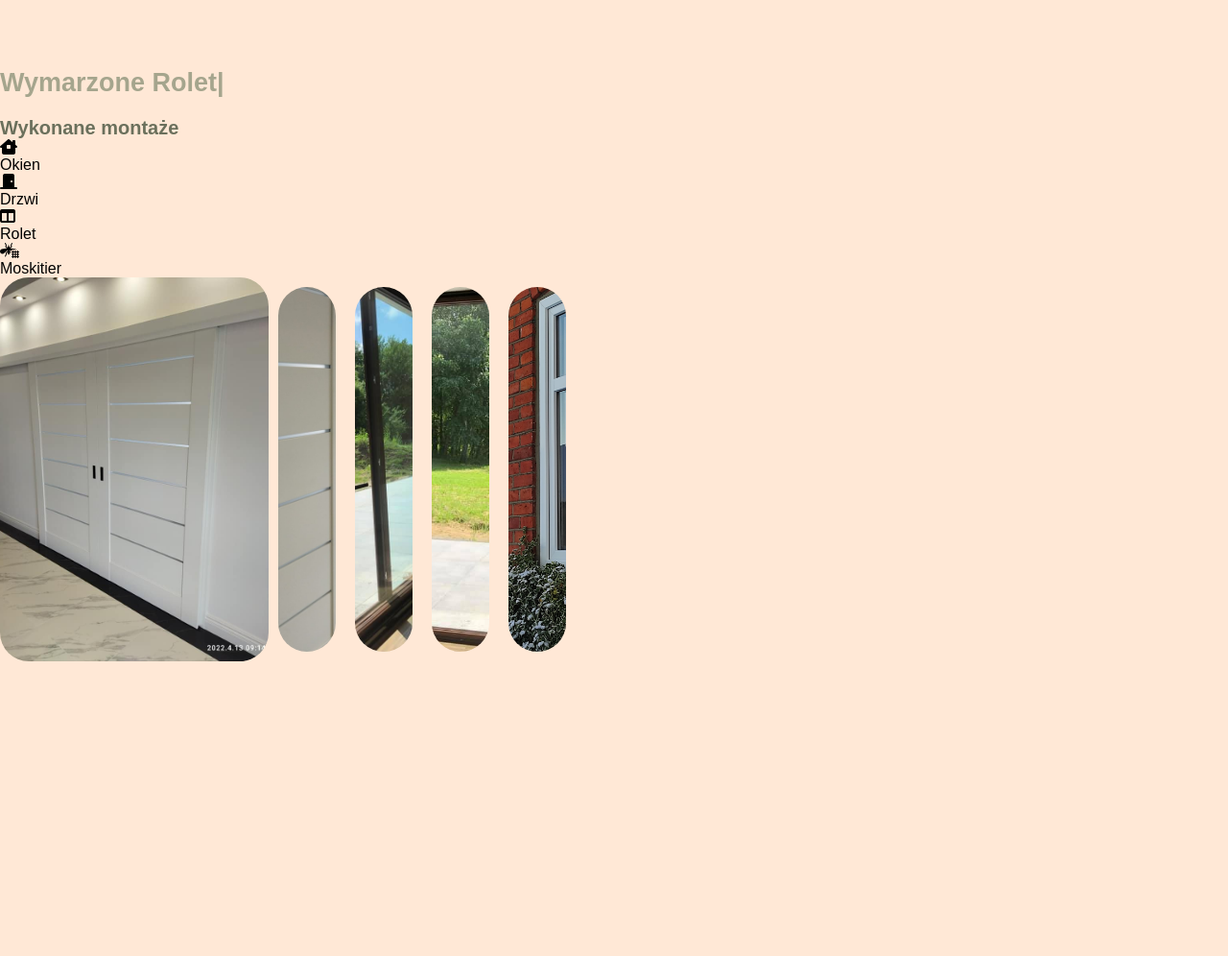
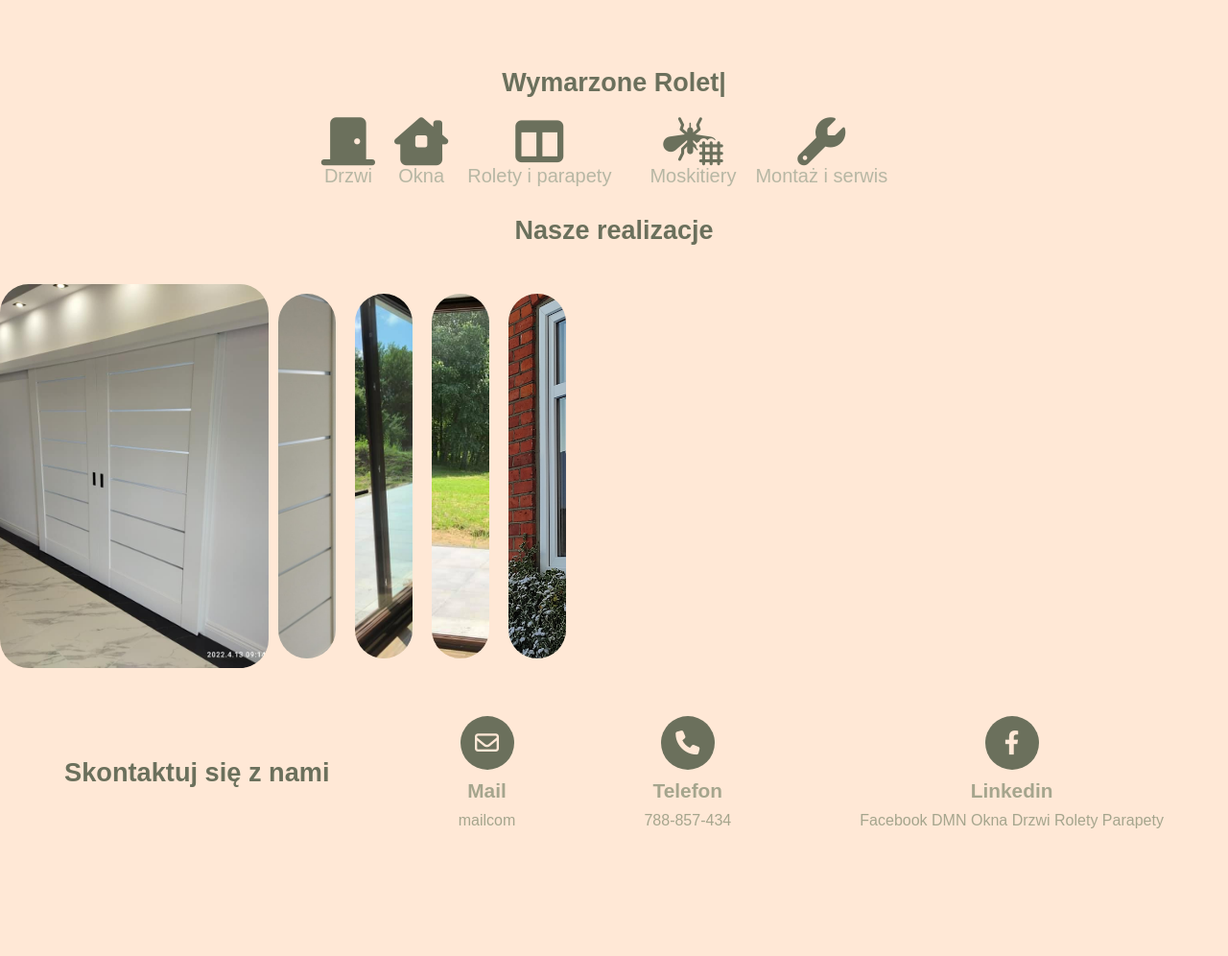
Before and after one commit to ruczynskipatryk/homeFurnishingCompany, a plain HTML site: page index.html in a window 1280 px wide. Shown: the part 500-1496 px from the top of the page at 96% size. Before the commit the page ends 1189 px from the top, so only its background shows below. Drawn offline with nearby package versions, Linux system fonts and the light colour scheme.

Commit message:
important updates

```diff
--- a/index.html
+++ b/index.html
@@ -27,22 +27,22 @@
       <nav class="nav-bar">
         <ul>
           <li>
-            <a href="" class="active">Główna</a>
+            <a href="#main" class="active">Główna</a>
           </li>
           <li>
-            <a href="">O nas</a>
+            <a href="#about">O nas</a>
           </li>
           <li>
-            <a href="">Realizacje</a>
+            <a href="#work">Realizacje</a>
           </li>
           <li>
-            <a href="">Kontakt</a>
+            <a href="#contact">Kontakt</a>
           </li>
         </ul>
       </nav>
     </header>
     <main>
-      <div class="box">
+      <div id="main" class="box">
         <div class="main-text">
           <h1>DMN</h1>
           <h2>
@@ -54,26 +54,38 @@
       </div>
     </main>
 
-    <!-- Start Icons ->>>>V -->
-    <div class="">
+    <!-- Start about ->>>>V -->
+    <section id="about" class="presentation">
       <h3>Wymarzone <span class="h3input"> </span></h3>
-      <h4>Wykonane montaże</h4>
-      <ul class="">
-        <li class="">
-          <i class="fa-solid fa-house-chimney-window"></i><br />Okien
+      <ul class="icon-list">
+        <li class="icon">
+          <i class="fa-solid fa-door-closed"></i>
+          <p>Drzwi</p>
         </li>
-        <li class=""><i class="fa-solid fa-door-closed"></i><br />Drzwi</li>
-        <li class=""><i class="fa-solid fa-table-columns"></i><br />Rolet</li>
+        <li class="icon">
+          <i class="fa-solid fa-house-chimney-window"></i>
+          <p>Okna</p>
+        </li>
+        <li class="icon">
+          <i class="fa-solid fa-table-columns"></i>
+          <p>Rolety i parapety</p>
+        </li>
         <li></li>
-        <li class="">
-          <i class="fa-solid fa-mosquito-net"></i><br />Moskitier
+        <li class="icon">
+          <i class="fa-solid fa-mosquito-net"></i>
+          <p>Moskitiery</p>
+        </li>
+        <li>
+          <i class="fa-solid fa-wrench"></i>
+          <p>Montaż i serwis</p>
         </li>
       </ul>
-    </div>
-    <!-- End of Icons __ -->
+      <h4>Nasze realizacje</h4>
+    </section>
+    <!-- End of about __ -->
 
     <!-- SLIDER IMAGES START -->
-    <section class="images-slider">
+    <section id="work" class="images-slider">
       <div class="options">
         <div
           class="option active"
@@ -98,6 +110,38 @@
       </div>
     </section>
     <!-- SLIDER IMAGES END -->
+    <!-- FOOTER START -->
+    <footer id="contact" class="contact">
+      <div class="container">
+        <div class="content">
+          <p class="contact-title">Skontaktuj się z nami</p>
+          <div class="contact-box">
+            <span><i class="fa-sharp fa-regular fa-envelope"></i></span>
+            <div classs="contact-information">
+              <p>Mail</p>
+              <a href="mailto:ruczynskipatryk22@gmail.com">mailcom</a>
+            </div>
+          </div>
+          <div class="contact-box">
+            <span><i class="fa-solid fa-phone"></i></span>
+            <div classs="contact-information">
+              <p>Telefon</p>
+              <a href="tel:788-857-434">788-857-434</a>
+            </div>
+          </div>
+          <div class="contact-box">
+            <span><i class="fa-brands fa-facebook-f"></i></span>
+            <div classs="contact-information">
+              <p>Linkedin</p>
+              <a href="https://www.facebook.com/profile.php?id=100063537064099"
+                >Facebook DMN Okna Drzwi Rolety Parapety</a
+              >
+            </div>
+          </div>
+        </div>
+      </div>
+    </footer>
+    <!-- FOOTER END -->
     <script src="//ajax.googleapis.com/ajax/libs/jquery/1.10.1/jquery.min.js"></script>
     <script src="https://cdn.jsdelivr.net/npm/typed.js@2.0.12"></script>
     <script src="main.js"></script>
--- a/style.css
+++ b/style.css
@@ -152,23 +152,55 @@ h2 {
 main .box img {
   width: 40%;
   height: 40%;
+  border-radius: 30px;
 }
 
 h3 {
-  color: var(--text-color);
+  color: var(--elements-color);
   font-size: 27px;
   margin-bottom: 20px;
 }
 /* End of main styling */
 
-/* Icons __ */
+/* about __ */
+
+.presentation {
+  display: flex;
+  justify-content: center;
+  align-items: center;
+  flex-direction: column;
+}
+
+.icon-list {
+  display: flex;
+  margin-bottom: 30px;
+  align-content: space-around;
+}
+
+li {
+  display: flex;
+  flex-direction: column;
+  align-items: center;
+  margin-right: 20px;
+}
+
+li i {
+  color: var(--elements-color);
+  font-size: 50px;
+}
+
+li p {
+  font-size: 20px;
+  color: var(--elements2-color);
+}
 
 h4 {
   color: var(--elements-color);
-  font-size: 20px;
+  font-size: 27px;
+  margin-bottom: 40px;
 }
 
-/* End -- ICONS */
+/* End -- about */
 
 /* START -> SLIDER of Photos by MN V */
 body .options {
@@ -256,3 +288,77 @@ body .options .option:not(.active) {
   flex-grow: 1;
 }
 /* End of CSS SLIDER */
+
+/*-- FOOTER START */
+
+#contact {
+  padding-top: 50px;
+  height: 300px;
+}
+
+#contact .container .content {
+  display: flex;
+  justify-content: space-around;
+  align-items: center;
+  align-content: space-around;
+}
+
+.contact-title {
+  padding: 20px 0px;
+  font-size: 1.7rem;
+  font-weight: 700;
+  color: var(--elements-color);
+  display: flex;
+  justify-content: center;
+}
+
+.contact-box {
+  display: flex;
+  flex-direction: column;
+  justify-content: center;
+  align-items: center;
+}
+
+.contact-box span {
+  background-color: var(--elements-color);
+  border-radius: 50%;
+  width: 3.5rem;
+  height: 3.5rem;
+  display: flex;
+  justify-content: center;
+  align-items: center;
+}
+
+.contact-box span i {
+  display: flex;
+  justify-content: center;
+  align-items: center;
+  font-size: 25px;
+  color: var(--background-color);
+}
+
+.contact-box p {
+  margin-top: 10px;
+  margin-bottom: 10px;
+  display: flex;
+  justify-content: center;
+  color: var(--text-color);
+  font-weight: 700;
+  font-size: 1.3em;
+}
+
+.contact-box a {
+  color: var(--text-color);
+}
+
+@media only screen and (max-width: 900px) {
+  #contact .container .content {
+    display: flex;
+    justify-content: space-around;
+    align-items: center;
+    align-content: space-around;
+    flex-direction: column;
+  }
+}
+
+/*-- FOOTER END */
```
